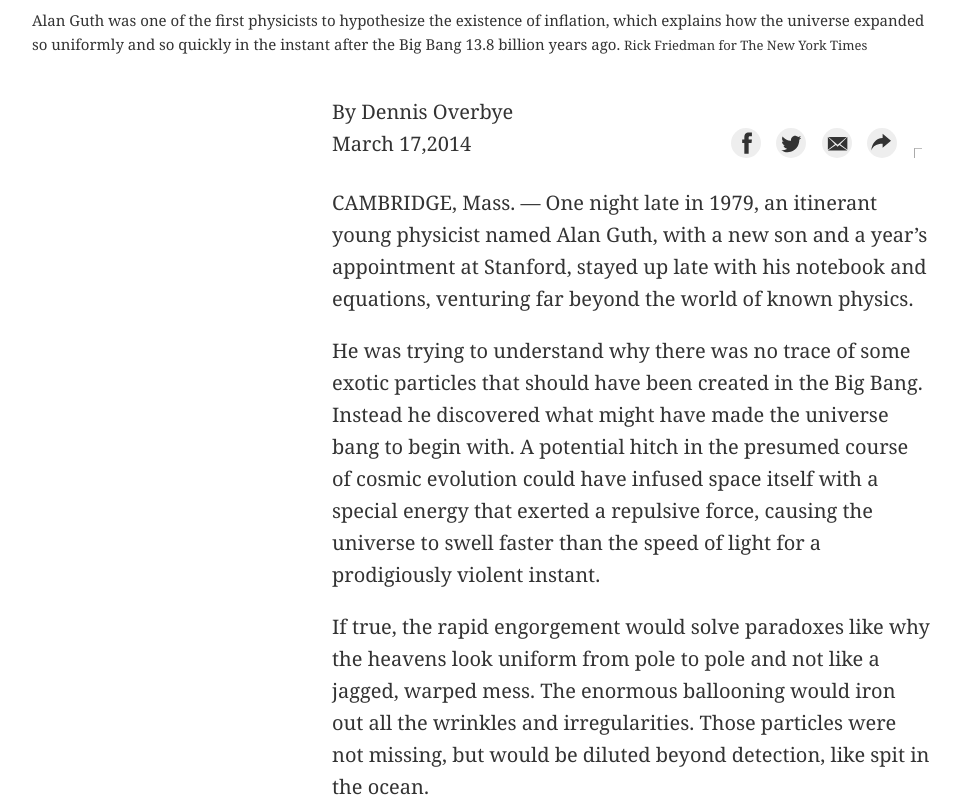
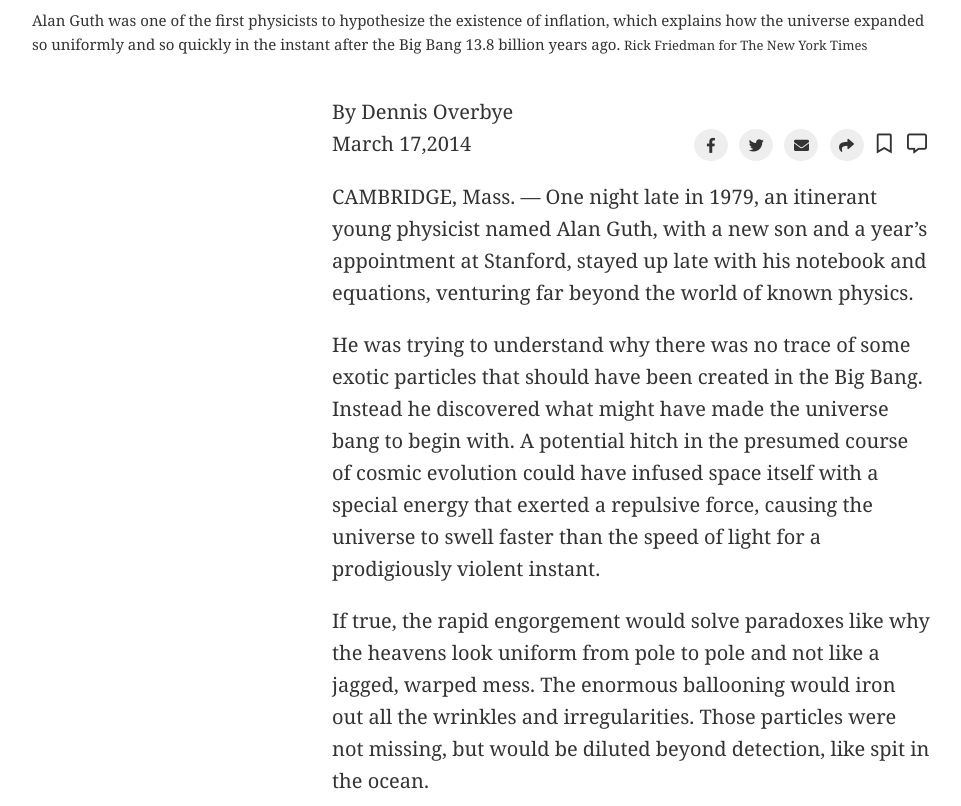
Before and after one commit to edxco/NYTimes-clone, a website: page index.html in a window 1280 px wide. Shown: the part 903-1709 px from the top of the page, without its empty margins (8-969 px from the left). Drawn offline with Linux system fonts and the light colour scheme; a web font is replaced by a local one.

Commit message:
Factor CSS

```diff
--- a/css/style.css
+++ b/css/style.css
@@ -1,8 +1,4 @@
 /* Global Atributes */
-
-img {
-	display: block;
-}
 
 body {
   margin: 0;
@@ -18,8 +14,14 @@ h1,
 .fa-search,
 .content-media,
 .content-description span,
-.nav__leftside a {
+.nav__leftside a,
+.circle {
   color: #333;
+}
+
+.footer__index, a{ text-decoration: none; }
+a:hover{
+	text-decoration: underline;
 }
 
 .nav__rightside button,
@@ -75,20 +77,6 @@ nav {
   width: 34px;
 }
 
-.wrap-text a {
-	color: #326891;
-}
-
-.nav__leftside a {
-	font-size: 14px;
-	font-weight: 600;
-	text-decoration: none;
-}
-
-.wrap-text a:hover {
-	text-decoration: none;
-}
-
 .nav__rightside button {
   background-color: #567b95;
   color: #fff;
@@ -104,10 +92,6 @@ nav {
   cursor: pointer;
   background-color: #f7f7f7;
   border: 0;
-}
-
-.nav__leftside a:hover {
-	text-decoration: underline;
 }
 
 .nav__rightside button:hover {
@@ -131,18 +115,18 @@ nav {
   text-align: right;
 }
 
-.social svg {
-	margin-right: 10px;
-	height: 10px;
-	width: 10px;
+.circle {
+  background: #eee;
+  width: 30px;
+  height: 21px;
+  border-radius: 50%;
+  text-align: center;
+  padding: 9px 2px 2px 2px;
+  margin: 0 3px;
 }
 
-.circle svg {
-	border-radius: 50%;
-	background-color: #eee;
-	align-items: center;
-	height: 30px;
-	width: 30px;
+.social [rel="space"] {
+  margin: 0 5px;
 }
 
 /* Main content */
@@ -316,17 +300,12 @@ footer {
   align-content: center;
   width: 100%;
   height: 20px;
-	margin: 10px 0px 10px 0;
+  margin: 10px 0 10px 0;
 }
+
 .site__index img {
   height: 30px;
   width: 180px;
-}
-.site__index a {
-	font-size: 11px;
-	font-weight: 400;
-	margin-top: 8px;
-	color: #8083b6;
 }
 
 .index__col h3 {
@@ -335,11 +314,13 @@ footer {
   font-weight: 700;
   line-height: 15px;
 }
+
 .index__col ul {
   width: 150px;
   padding: 0;
   margin: 0;
 }
+
 .index__col li {
   display: inline-block;
   font-family: nyt-franklin, helvetica, arial, sans-serif;
@@ -349,14 +330,9 @@ footer {
   font-weight: 500;
   text-decoration: none;
 }
+
 .index__col img {
   height: 14px;
-}
-.index__col a {
-	color: #333;
-}
-.index__col a:hover {
-	text-decoration: underline;
 }
 
 .index__footer {
@@ -364,6 +340,7 @@ footer {
   max-width: 1200px;
   padding: 0 3% 45px;
 }
+
 .footer__index ul {
   margin-bottom: 35px;
   border-top: 1px solid #ebebeb;
@@ -371,16 +348,41 @@ footer {
 
 .footer__index li {
   display: inline;
-	padding: 0;
   margin: 0;
   font-size: 11px;
   font-weight: 400;
   padding: 0 10px 0 10px;
-	color: #666666;
+  color: #666;
 }
+
+/* a styling */
+
 .footer__index a {
-	color: #666666;
+  color: #666;
 }
-.footer__index a:hover {
+
+.site__index a {
+  font-size: 11px;
+  font-weight: 400;
+  margin-top: 8px;
+  color: #8083b6;
+}
+
+.index__col a {
+  color: #333;
+}
+
+.wrap-text a {
+  color: #326891;
   text-decoration: underline;
 }
+
+.nav__leftside a {
+  font-size: 14px;
+  font-weight: 600;
+  text-decoration: none;
+}
+
+.wrap-text a:hover {
+  text-decoration: none;
+}
--- a/index.html
+++ b/index.html
@@ -1,16 +1,13 @@
 <!DOCTYPE html>
 <html lang="en">
+
 <head>
 	<meta charset="UTF-8" />
 	<meta name="viewport" content="width=device-width, initial-scale=1.0" />
 	<link rel="stylesheet" href="css/style.css" />
 	<link rel="stylesheet" href="css/fonts_ny.css" />
-		<link
-			rel="stylesheet"
-			href="https://use.fontawesome.com/releases/v5.14.0/css/all.css"
-			integrity="sha384-HzLeBuhoNPvSl5KYnjx0BT+WB0QEEqLprO+NBkkk5gbc67FTaL7XIGa2w1L0Xbgc"
-			crossorigin="anonymous"
-		/>
+	<link rel="stylesheet" href="https://use.fontawesome.com/releases/v5.14.0/css/all.css"
+		integrity="sha384-HzLeBuhoNPvSl5KYnjx0BT+WB0QEEqLprO+NBkkk5gbc67FTaL7XIGa2w1L0Xbgc" crossorigin="anonymous" />
 	<title>Positioning and Floating Elements</title>
 </head>
 
@@ -39,12 +36,8 @@
 			<h1><i>Space Ripples Reveal Big Bang’s Smoking Gun</i></h1>
 		</div>
 		<div class="content-media">
-				<img
-					src="photos/newyorktimes.jpg"
-					width="1200"
-					alt="Alan Guth was one of the first physicists to hypothesize the
-					existence of inflation"
-				/>
+			<img src="photos/newyorktimes.jpg" width="1200" alt="Alan Guth was one of the first physicists to hypothesize the
+					existence of inflation" />
 			<div class="content-description">
 				Alan Guth was one of the first physicists to hypothesize the existence
 				of inflation, which explains how the universe expanded so uniformly
@@ -58,84 +51,12 @@
 				<div class="box">
 					<div class="date">March 17,2014</div>
 					<div class="social">
-							<span class="circle"
-								><svg
-									xmlns="http://www.w3.org/2000/svg"
-									class="css-1us72gc"
-									viewBox="-3 -3 12 20"
-								>
-									<path
-										fill-rule="evenodd"
-										clip-rule="evenodd"
-										d="M4.775 14.163V7.08h1.923l.255-2.441H4.775l.004-1.222c0-.636.06-.977.958-.977H6.94V0H5.016c-2.31 0-3.123 1.184-3.123 3.175V4.64H.453v2.44h1.44v7.083h2.882z"
-										fill="currentColor"
-									></path>
-								</svg>
-							</span>
-							<span class="circle"
-								><svg
-									xmlns="http://www.w3.org/2000/svg"
-									viewBox="-3 -3 18 15"
-									class="css-1us72gc"
-								>
-									<path
-										fill-rule="evenodd"
-										clip-rule="evenodd"
-										d="M5.987 2.772l.025.425-.429-.052c-1.562-.2-2.927-.876-4.086-2.011L.93.571.784.987c-.309.927-.111 1.906.533 2.565.343.364.266.416-.327.2-.206-.07-.386-.122-.403-.096-.06.06.146.85.309 1.161.223.434.678.858 1.176 1.11l.42.199-.497.009c-.481 0-.498.008-.447.19.172.564.85 1.162 1.606 1.422l.532.182-.464.277a4.833 4.833 0 0 1-2.3.641c-.387.009-.704.044-.704.07 0 .086 1.047.572 1.657.762 1.828.564 4 .32 5.631-.641 1.159-.685 2.318-2.045 2.859-3.363.292-.702.583-1.984.583-2.6 0-.398.026-.45.507-.927.283-.277.55-.58.6-.667.087-.165.078-.165-.36-.018-.73.26-.832.226-.472-.164.266-.278.584-.78.584-.928 0-.026-.129.018-.275.096a4.79 4.79 0 0 1-.755.294l-.464.148-.42-.286C9.66.467 9.335.293 9.163.24 8.725.12 8.055.137 7.66.276c-1.074.39-1.752 1.395-1.674 2.496z"
-										fill="currentColor"
-									></path>
-								</svg>
-							</span>
-							<span class="circle"
-								><svg
-									xmlns="http://www.w3.org/2000/svg"
-									viewBox="-3 -3 20 14"
-									class="css-1us72gc"
-								>
-									<path
-										fill-rule="evenodd"
-										clip-rule="evenodd"
-										d="M.906 8.418V0L5.64 4.76.906 8.419zm13 0L9.174 4.761 13.906 0v8.418zM7.407 6.539l-1.13-1.137L.907 9h13l-5.37-3.598-1.13 1.137zM1.297 0h12.22l-6.11 5.095L1.297 0z"
-										fill="currentColor"
-									></path>
-								</svg>
-							</span>
-							<span class="circle"
-								><svg
-									xmlns="http://www.w3.org/2000/svg"
-									class="css-u8jfn7"
-									viewBox="-3 -3 23 20"
-								>
-									<path
-										fill-rule="evenodd"
-										clip-rule="evenodd"
-										d="M15.406 5.359L8.978 0v3.215C3.82 3.215.406 8.107.406 12.66 1.653 9.133 4.29 7.517 8.978 7.517v3.2l6.428-5.358z"
-										fill="currentColor"
-									></path>
-								</svg>
-							</span>
-							<span
-								><svg
-									xmlns="http://www.w3.org/2000/svg"
-									stroke="none"
-									viewBox="0 0 10 18"
-									class="css-ubw31m"
-								>
-									<g
-										stroke="none"
-										stroke-width="1"
-										fill="none"
-										fill-rule="evenodd"
-									>
-										<g stroke="#666" fill="none">
-											<path
-												fill="none"
-												d="M0.5,0.5 L0.5,24.5 L8.1716264,19.5137775 L15.5,24.4404006 L15.5,0.5 L0.5,0.5 Z"
-											></path>
-										</g>
-									</g>
-								</svg>
-							</span>
+							<i class="fab fa-facebook-f fa-xs circle"></i>
+							<i class="fab fa-twitter fa-xs circle"></i>
+							<i class="fas fa-envelope fa-xs circle"></i>
+							<i class="fas fa-share fa-xs circle"></i>
+							<i class="far fa-bookmark" rel="space"></i>
+							<i class="far fa-comment-alt" rel="space"></i>
 					</div>
 				</div>
 				<p>
@@ -213,11 +134,7 @@
 							Dumplings'
 						</div>
 						<div class="container-editors1" rel="editors-bg">
-								<img
-									src="photos/editors-paid.jpg"
-									width="70"
-									alt="Editor's pick"
-								/>
+							<img src="photos/editors-paid.jpg" width="70" alt="Editor's pick" />
 						</div>
 
 						<div class="container-editors-paid" rel="editors-bg">
@@ -394,13 +311,9 @@
 					<a href="#">knocked on his door with a bottle of Champagne</a> to
 					tell him the news.
 				</p>
-					<iframe
-						width="560"
-						height="315"
-						src="https://www.youtube.com/embed/ZlfIVEy_YOA"
+				<iframe width="560" height="315" src="https://www.youtube.com/embed/ZlfIVEy_YOA"
 					allow="accelerometer; autoplay; encrypted-media; gyroscope; picture-in-picture"
-						allowfullscreen
-					></iframe>
+					allowfullscreen></iframe>
 				<div class="content-description">
 					Stanford Professor Andrei Linde celebrates physics breakthrough
 					<span>Video by StanfordUniversity</span>
@@ -484,12 +397,8 @@
 			</div>
 		</div>
 		<div class="content-media">
-				<img
-					src="photos/cosmos.jpg"
-					width="720"
-					alt="Alan Guth was one of the first physicists to hypothesize the
-					existence of inflation"
-				/>
+			<img src="photos/cosmos.jpg" width="720" alt="Alan Guth was one of the first physicists to hypothesize the
+					existence of inflation" />
 			<div class="content-description2">
 				The Bicep2 telescope, in the foreground, was used to detect the faint
 				spiraling gravity patterns — the signature of a universe being
@@ -679,35 +588,31 @@
 		<div class="index__col">
 			<h3>MORE</h3>
 			<ul>
-					<li><a href="#"></a>Reader Center</li>
-					<li><a href="#"></a>Wirecutter</li>
-					<li><a href="#"></a>Live Events</li>
-					<li><a href="#"></a>The Learning Network</li>
-					<li><a href="#"></a>Tools & Services</li>
-					<li><a href="#"></a>Multimedia</li>
-					<li><a href="#"></a>Photography</li>
-					<li><a href="#"></a>Video</li>
-					<li><a href="#"></a>Newsletters</li>
-					<li><a href="#"></a>Times Machince</li>
-					<li><a href="#"></a>NYT Store</li>
-					<li><a href="#"></a>Times Journeys</li>
-					<li><a href="#"></a>Manage My Account</li>
+				<li><a href="#">Reader Center</a></li>
+				<li><a href="#">Wirecutter</a></li>
+				<li><a href="#">Live Events</a></li>
+				<li><a href="#">The Learning Network</a></li>
+				<li><a href="#">Tools & Services</a></li>
+				<li><a href="#">Multimedia</a></li>
+				<li><a href="#">Photography</a></li>
+				<li><a href="#">Video</a></li>
+				<li><a href="#">Newsletters</a></li>
+				<li><a href="#">Times Machince</a></li>
+				<li><a href="#">NYT Store</a></li>
+				<li><a href="#">Times Journeys</a></li>
+				<li><a href="#">Manage My Account</a></li>
 			</ul>
 		</div>
 		<div class="index__col">
 			<h3>SUBSCRIBE</h3>
 			<ul>
 				<li>
-						<a href="#"
-							><img src="photos/nythomedelivery.svg" alt="logo" /> Home
-							Delivery</a
-						>
+					<a href="#"><img src="photos/nythomedelivery.svg" alt="logo" /> Home
+						Delivery</a>
 				</li>
 				<li>
-						<a href="#"
-							><img src="photos/digitalsubscriptions.svg" alt="logo" /> Digital
-							Subscriptions</a
-						>
+					<a href="#"><img src="photos/digitalsubscriptions.svg" alt="logo" /> Digital
+						Subscriptions</a>
 				</li>
 				<li>
 					<a href="#"><img src="photos/games.svg" alt="logo" /> Games</a>
@@ -744,4 +649,5 @@
 		</div>
 	</footer>
 </body>
+
 </html>
```
Lines whose indentation alone changed are shown as unchanged.
